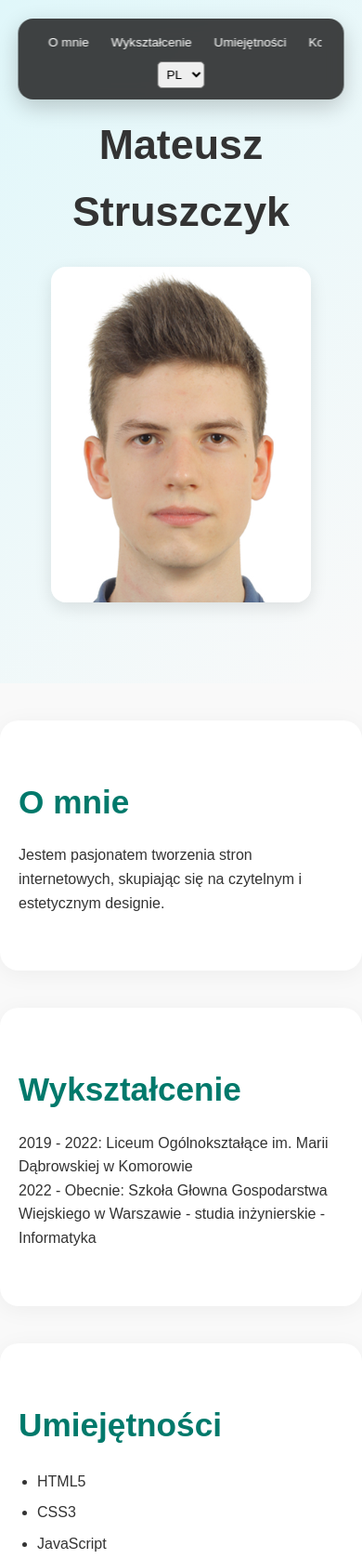
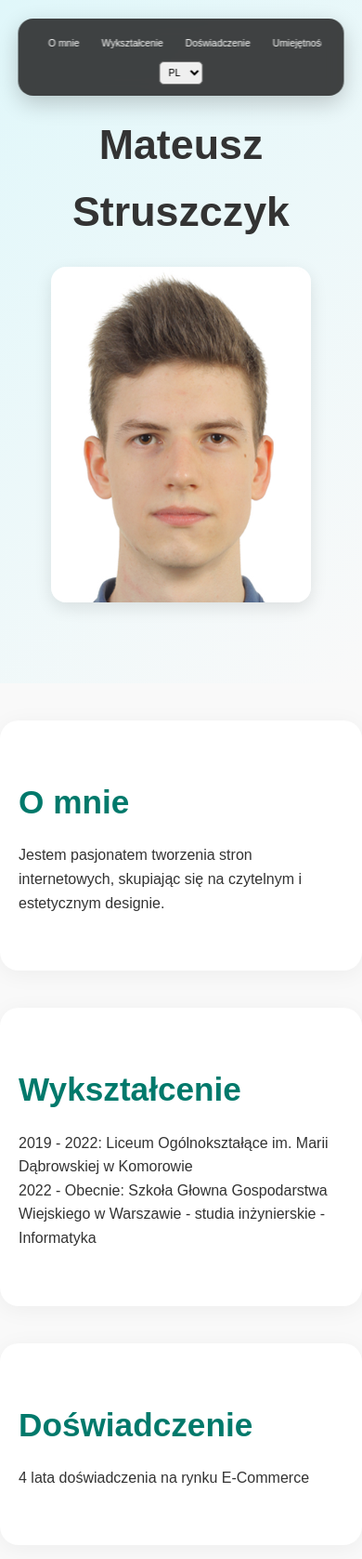
Before and after one commit to Mefjuu77/mefjuu77.github.io, a plain HTML site: page index.html in a window 390 px wide. Shown: the top 1677 px of the page at 93% size. Drawn offline with Linux system fonts and the light colour scheme.

Commit message:
poprawki

```diff
--- a/index.html
+++ b/index.html
@@ -12,7 +12,8 @@
     <nav>
       <ul>
         <li><a href="#about">O mnie</a></li>
-        <li><a href="#expirience">Wykształcenie</a></li>
+        <li><a href="#education">Wykształcenie</a></li>
+        <li><a href="#expirience">Doświadczenie</a></li>
         <li><a href="#skills">Umiejętności</a></li>
         <li><a href="#contact">Kontakt</a></li>
       </ul>
@@ -34,10 +35,15 @@
     <p>Jestem pasjonatem tworzenia stron internetowych, skupiając się na czytelnym i estetycznym designie.</p>
   </section>
 
-  <section id="expirience">
+  <section id="education">
     <h2>Wykształcenie</h2>
     <p>2019 - 2022: Liceum Ogólnokształące im. Marii Dąbrowskiej w Komorowie</p>
     <p>2022 - Obecnie: Szkoła Głowna Gospodarstwa Wiejskiego w Warszawie - studia inżynierskie - Informatyka</p>
+  </section>
+
+  <section id="expirience">
+    <h2>Doświadczenie</h2>
+    <p>4 lata doświadczenia na rynku E-Commerce </p>
   </section>
 
    <section id="skills">
@@ -51,7 +57,7 @@
 
   <section id="contact">
     <h2>Kontakt</h2>
-    <p>📧 <a href="mailto:mateusz.struszczyk@gmail.com">mateusz.struszczyk@gmail.com</a></p>
+    <p>📧 <a href="mail">mateusz.struszczyk@gmail.com</a></p>
   </section>
 
   <footer>
--- a/style.css
+++ b/style.css
@@ -154,11 +154,11 @@ footer {
   }
 
   nav ul li a {
-    font-size: 0.85rem;
+    font-size: 0.65rem;
     padding: 4px 8px;
   }
 
   #langSwitcher {
-    font-size: 0.85rem;
+    font-size: 0.65rem;
   }
 }
```
